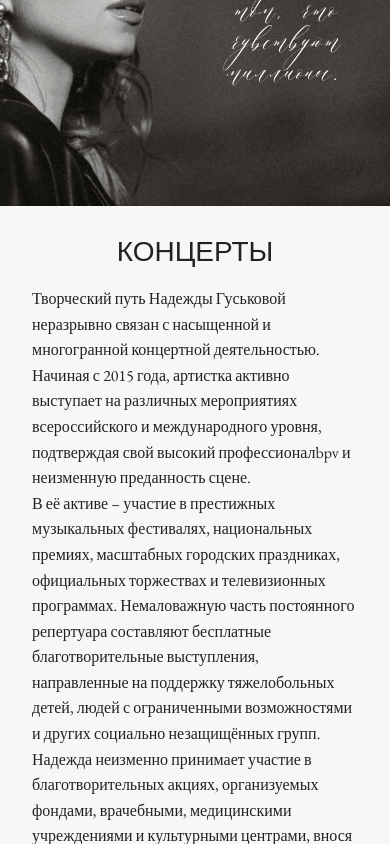
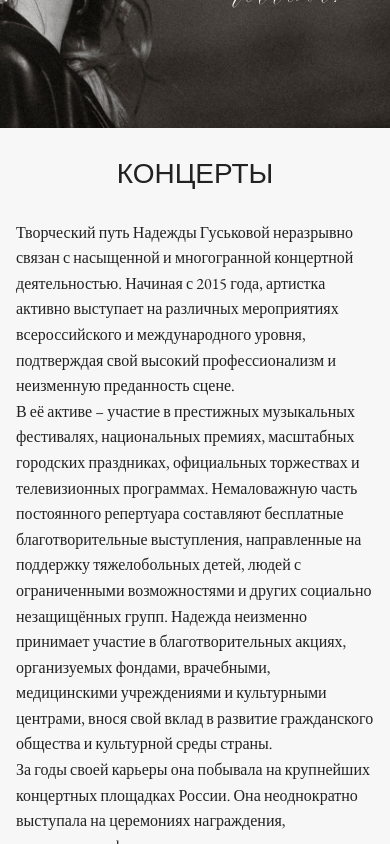
Before and after one commit to sinmary86/guskova, a React (Vite) app: page / in a window 390 px wide. Shown: the part 2880-3724 px from the top of the page. Built offline with nearby package versions, Linux system fonts and the light colour scheme; a web font is replaced by a local one.

Commit message:
space add

```diff
--- a/src/Performance/PerfomanceSection.jsx
+++ b/src/Performance/PerfomanceSection.jsx
@@ -12,7 +12,7 @@ export const PerformanceSection = () => {
         Творческий путь Надежды Гуськовой неразрывно связан с насыщенной и
         многогранной концертной деятельностью. Начиная с 2015 года, артистка
         активно выступает на различных мероприятиях всероссийского и
-        международного уровня, подтверждая свой высокий профессионалbpv и
+        международного уровня, подтверждая свой высокий профессионализм и
         неизменную преданность сцене.
         <br />
         В её активе – участие в престижных музыкальных фестивалях, национальных
--- a/src/styles/shared.scss
+++ b/src/styles/shared.scss
@@ -23,12 +23,12 @@
 
   @media (max-width: 768px) {
     scroll-margin-top: $gap-32;
-    padding: $gap-32;
+    padding: $gap-32 $gap-16 $gap-32 $gap-16;
     display: flex;
     flex-direction: column;
     justify-content: space-between;
     align-items: center;
-    gap: $gap-20;
+    gap: $gap-32;
   }
 }
 
```
